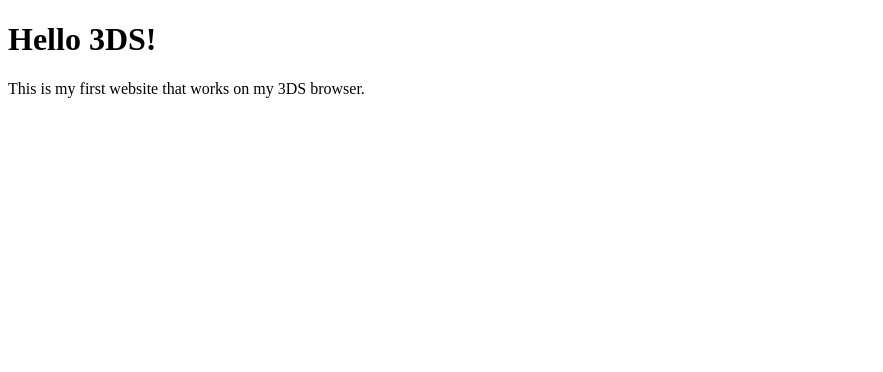
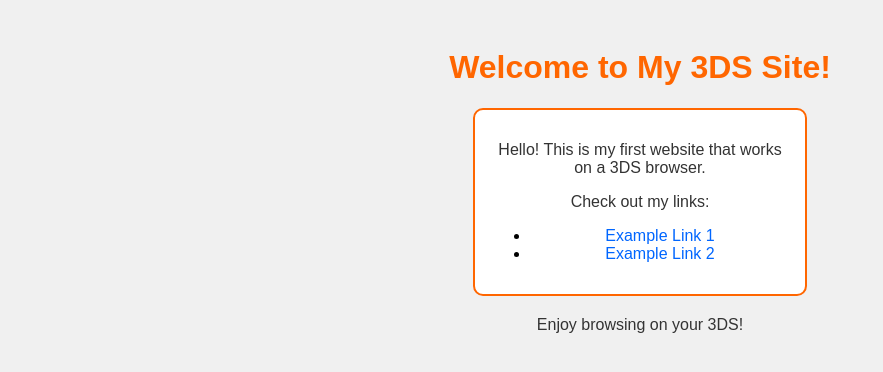
Before and after one commit to Dorples/3DS_Fun, a plain HTML site: page index.html in a window 1280 px wide. Shown: the whole page, without its empty margins (0-883 px from the left). Drawn offline with Linux system fonts and the light colour scheme.

Commit message:
Update index.html

```diff
--- a/index.html
+++ b/index.html
@@ -1,10 +1,51 @@
 <!DOCTYPE html>
 <html>
 <head>
+  <meta charset="UTF-8">
   <title>My 3DS Website</title>
+  <style>
+    body {
+      background-color: #f0f0f0;
+      font-family: Arial, sans-serif;
+      text-align: center;
+      padding: 20px;
+    }
+    h1 {
+      color: #ff6600;
+    }
+    p {
+      color: #333333;
+      font-size: 16px;
+    }
+    a {
+      color: #0066ff;
+      text-decoration: none;
+    }
+    a:hover {
+      text-decoration: underline;
+    }
+    .box {
+      background-color: #ffffff;
+      border: 2px solid #ff6600;
+      padding: 15px;
+      margin: 20px auto;
+      max-width: 300px;
+      border-radius: 10px;
+    }
+  </style>
 </head>
 <body>
-  <h1>Hello 3DS!</h1>
-  <p>This is my first website that works on my 3DS browser.</p>
+  <h1>Welcome to My 3DS Site!</h1>
+
+  <div class="box">
+    <p>Hello! This is my first website that works on a 3DS browser.</p>
+    <p>Check out my links:</p>
+    <ul>
+      <li><a href="https://example.com" target="_blank">Example Link 1</a></li>
+      <li><a href="https://example.com" target="_blank">Example Link 2</a></li>
+    </ul>
+  </div>
+
+  <p>Enjoy browsing on your 3DS!</p>
 </body>
 </html>
```
